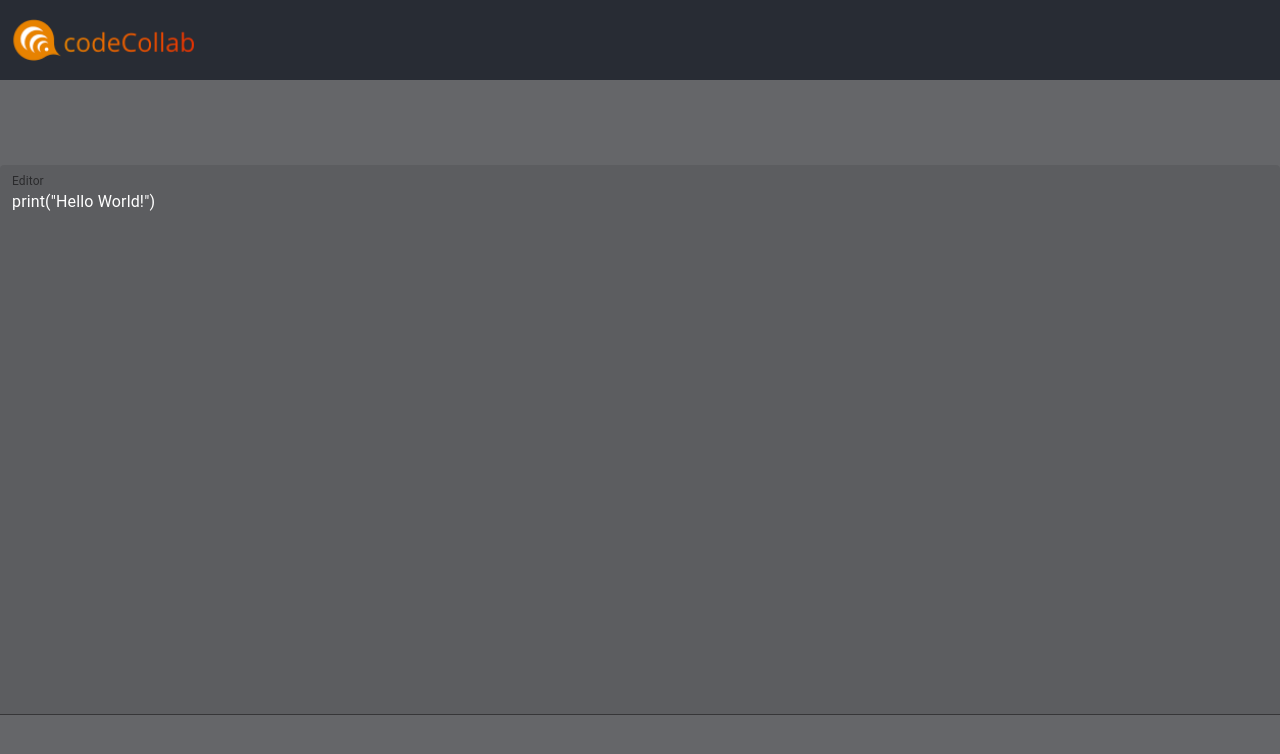
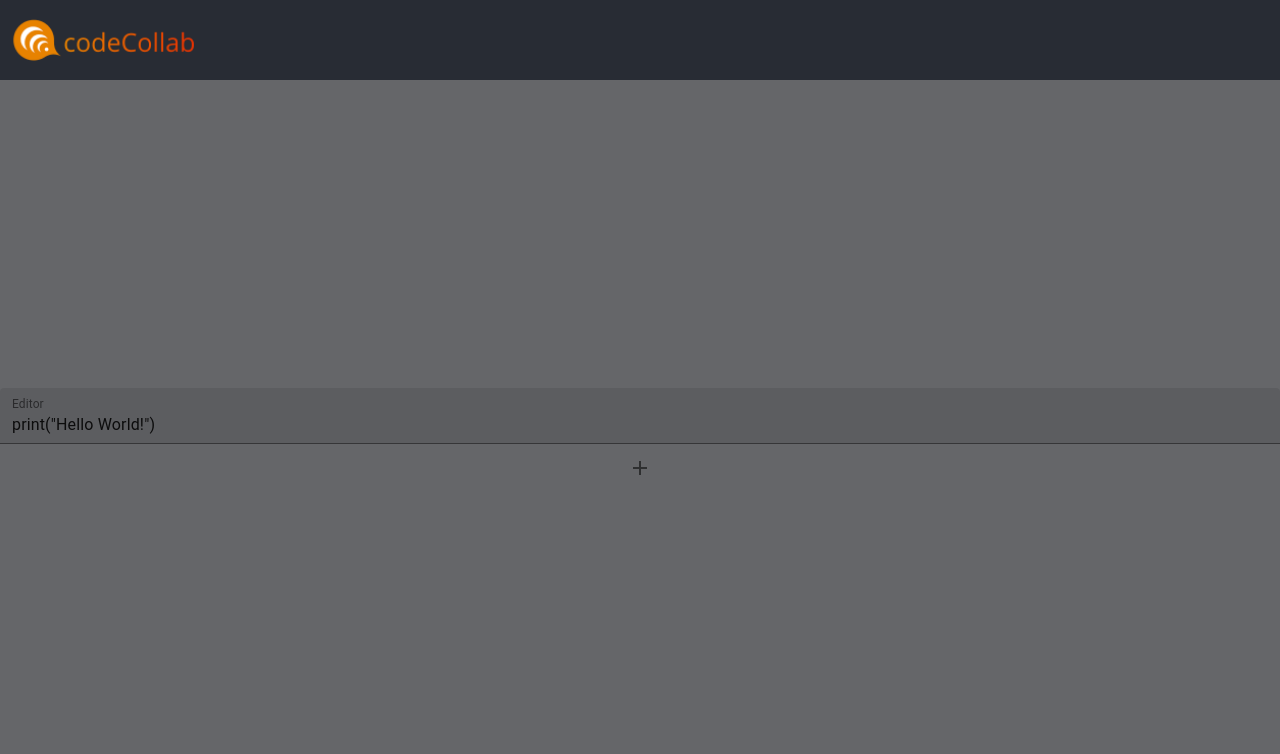
Before and after one commit to paulchenpmc/codeCollab, a React (Create React App) app in the folder code-collab-app/: page /editor in a window 1280 px wide. Shown: the top 754 px of the page. Built offline with nearby package versions, Linux system fonts and the light colour scheme.

Commit message:
Adds multiple cells for editing
Pressing the plus button will add more text cells for editing.
Couldn't figure out how to change the font color back to white :(

```diff
--- a/code-collab-app/package.json
+++ b/code-collab-app/package.json
@@ -4,6 +4,7 @@
   "private": true,
   "dependencies": {
     "@material-ui/core": "^4.9.5",
+    "@material-ui/icons": "^4.9.1",
     "@testing-library/jest-dom": "^4.2.4",
     "@testing-library/react": "^9.3.2",
     "@testing-library/user-event": "^7.1.2",
--- a/code-collab-app/src/editorpage.js
+++ b/code-collab-app/src/editorpage.js
@@ -5,42 +5,77 @@ import TextField from '@material-ui/core/TextField';
 import { withStyles } from "@material-ui/core/styles";
 import logo from './codeCollabLogo.png';
 import './App.css';
+import IconButton from '@material-ui/core/IconButton';
+import AddIcon from '@material-ui/icons/Add';
 
 const styles = {
-  root: {
-    background: "transparent"
-  },
-  input: {
-    color: "white"
-  }
+  background: "transparent",
+  color: "white",
 };
 
-function Editorpage(props) {
-  const { classes } = props;
+class Editorpage extends React.Component {
+  constructor(props){
+    super(props);
+
+    this.renderTextbox = this.renderTextbox.bind(this);
+    this.handleButtonClick = this.handleButtonClick.bind(this);
+
+    this.state = {
+      childkey: 0,
+      children: []
+    }
+  }
+
+  componentDidMount() {
+    this.setState({
+      children: [this.renderTextbox()]
+    });
+  }
+
+  renderTextbox() {
+    let keyvalue = this.state.childkey;
+    this.setState({
+      childkey: this.state.childkey + 1,
+    });
 
     return (
+      <TextField
+        key={keyvalue}
+        id="outlined-multiline-flexible"
+        label="Editor"
+        multiline
+        fullWidth
+        defaultValue='print("Hello World!")'
+        variant="filled"
+      />
+      );
+  }
+
+  handleButtonClick(e) {
+    e.preventDefault();
+
+    this.setState({
+      children: this.state.children.concat([this.renderTextbox()])
+    });
+  }
+
+  render() {
+    return(
       <div className="App">
         <header className="App-header">
           <Link to='/'><img src={logo} className="App-logo" alt="logo"/></Link>
         </header>
         <body className="App-editor">
-        <TextField
-            className={classes.root}
-            InputProps={{
-              className: classes.input
-            }}
-            id="outlined-multiline-static"
-            label="Editor"
-            multiline
-            fullWidth
-            fullHeight
-            rows="27"
-            defaultValue='print("Hello World!")'
-            variant="filled"
-        />
+          <div className="box-container">
+            {this.state.children.map(child => child)}
+          </div>
+          <IconButton aria-label="add" onClick={this.handleButtonClick}>
+            <AddIcon />
+          </IconButton>
         </body>
       </div>
     );
   }
+}
 
 export default withStyles(styles)(Editorpage);
```
Also changed, not shown: 1 other file (tests, documents, lock files or other folders). Lines whose indentation alone changed are shown as unchanged.
